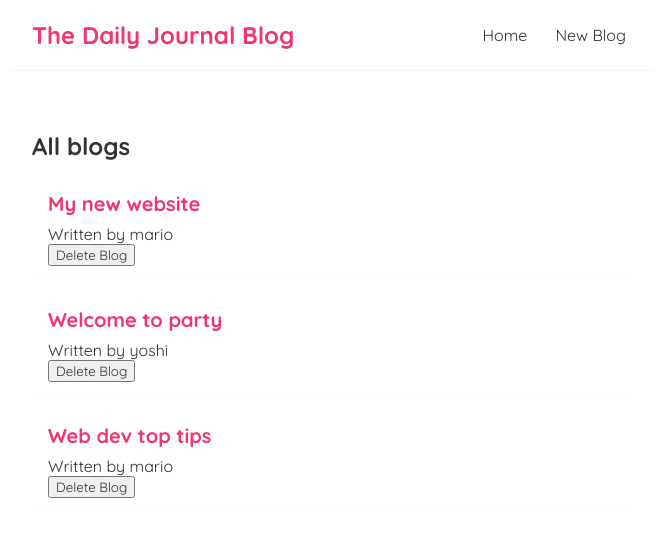
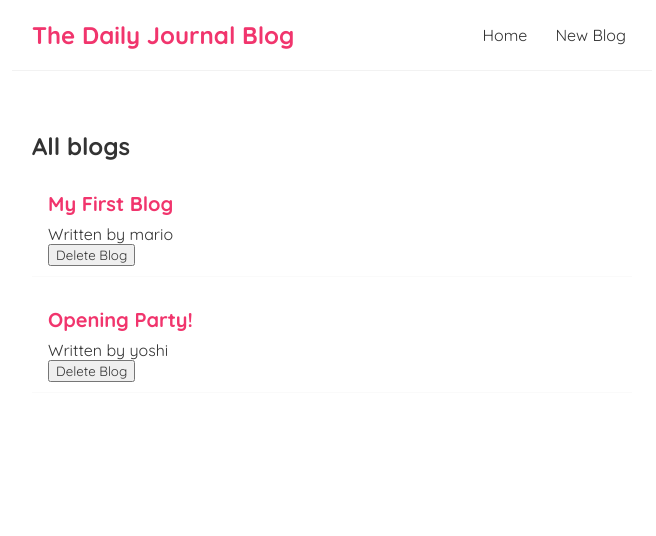
Before and after one commit to chaitanyatekane/daily-journal, a React (Create React App) app: page / in a window 1280 px wide. Shown: the top 536 px of the page, without its empty margins (308-964 px from the left). Built offline with nearby package versions, Linux system fonts and the light colour scheme; data requests are answered from the project's data file.

Commit message:
fetching data with useEffect

```diff
--- a/src/Home.js
+++ b/src/Home.js
@@ -3,11 +3,7 @@
 
 const Home = () => {
 
-    const [blogs, setBlogs] = useState([
-        { title: 'My new website', body: 'lorem epsum...', author: 'mario', id: 1 },
-        { title: 'Welcome to party', body: 'lorem epsum...', author: 'yoshi', id: 2 },
-        { title: 'Web dev top tips', body: 'lorem epsum...', author: 'mario', id: 3 },
-    ]);
+    const [blogs, setBlogs] = useState(null);
 
     const handleDelete = (id) => {
         const newBlogs = blogs.filter(blog => blog.id !== id);
@@ -15,12 +11,18 @@
     }
 
     useEffect(() => {
-        console.log('useEffect Data');
+        fetch('http://localhost:8000/blogs')
+            .then(res => {
+                return res.json();
+            })
+            .then((data) => {
+                setBlogs(data);
+            });
     }, []);
 
     return (
         <div className="home">
-            <BlogList blogs={blogs} title="All blogs" handleDelete={handleDelete} />
+            {blogs && <BlogList blogs={blogs} title="All blogs" handleDelete={handleDelete} />}
         </div>
      );
 }
```
Also changed, not shown: 1 other file (tests, documents, lock files or other folders).
